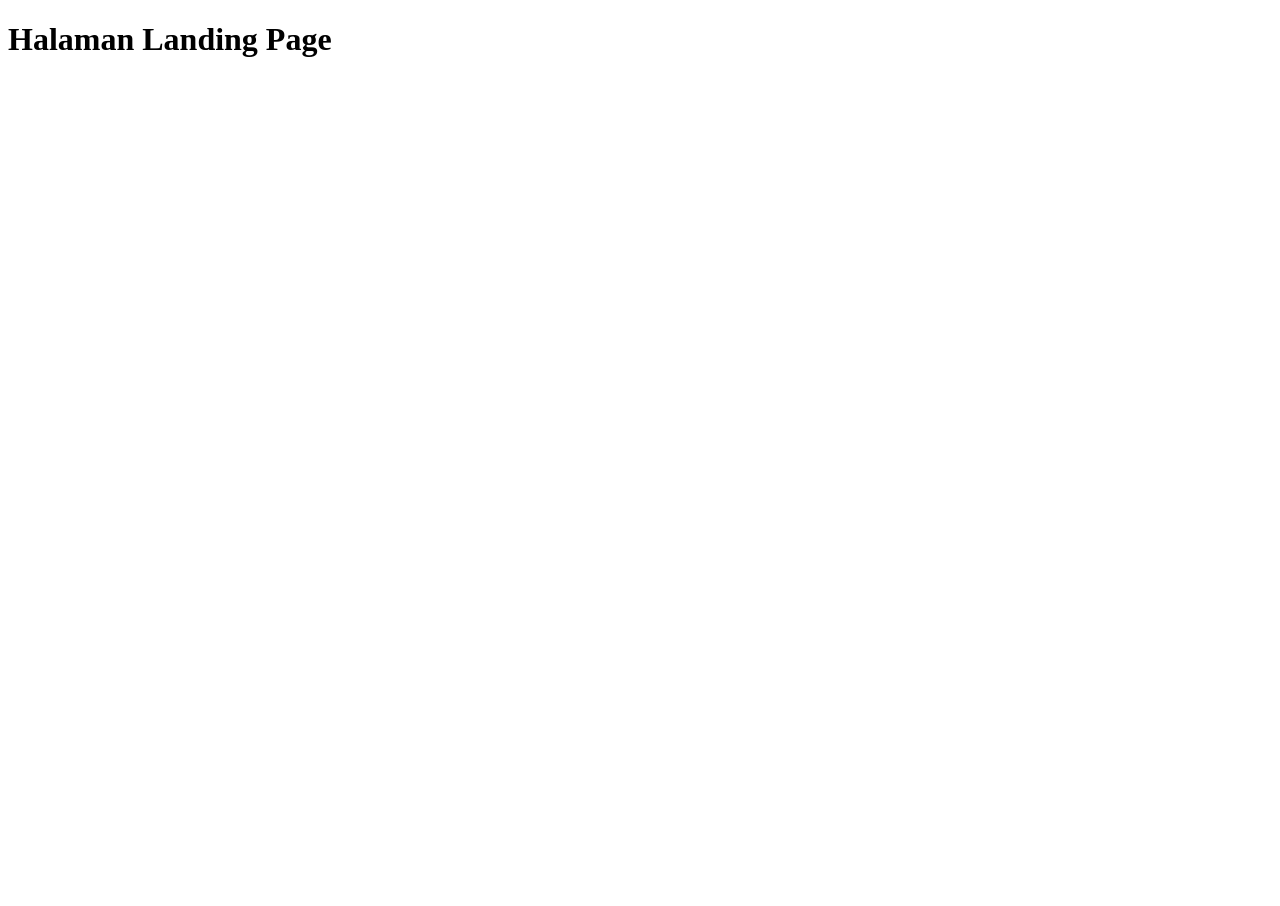
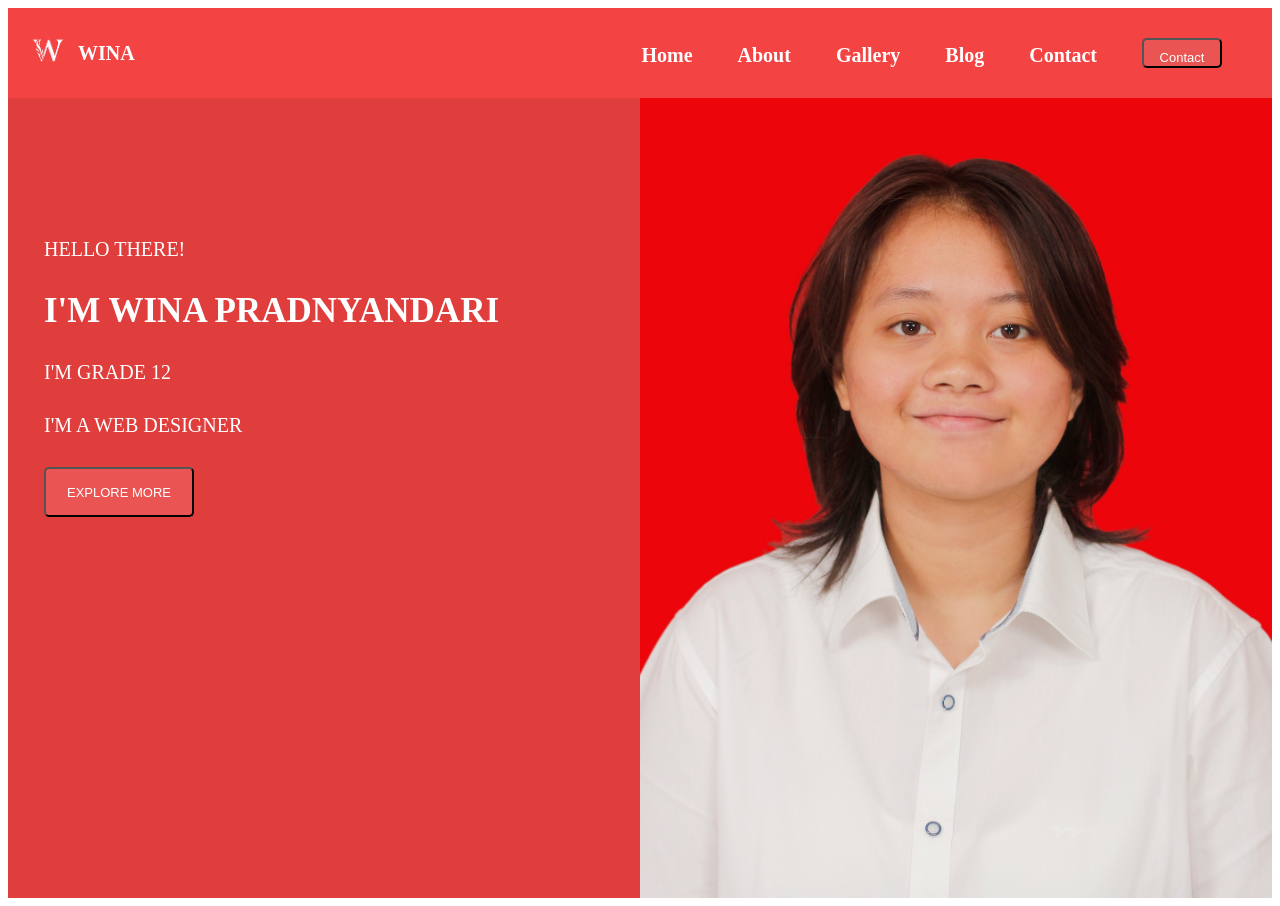
Before and after one commit to perymerdeka/gitflow-training, a plain HTML site: page index.html in a window 1280 px wide. Before the commit the page ends 800 px from the top, so only its background shows below. Drawn offline with Linux system fonts and the light colour scheme.

Commit message:
Done : finish landig page

```diff
--- a/index.html
+++ b/index.html
@@ -4,8 +4,116 @@
     <meta charset="UTF-8">
     <meta name="viewport" content="width=device-width, initial-scale=1.0">
     <title>Halaman Landing Page</title>
+    <style>
+         .nafbar{
+            display: flex;
+            justify-content: space-between;
+            align-items: center;
+            background-color: rgb(243, 67, 67);
+            padding: 10px;
+            flex-direction: row;
+            color: white;
+            font-size: 20px;
+        }
+        .nafbar img{
+            width: 60px;
+            height: 60px;
+        }
+         .nafbar ul{
+            list-style: none;
+        }
+        .nafbar li{
+            display: inline-block;
+            margin-right: 40px;
+            color: white;
+        }
+        .button1{
+            padding: 10px;
+            background-color: rgb(234, 84, 82);
+            color: white;
+            width: 80px;
+            height: 30px;
+            font-size: 13px;
+            border-top-left-radius: 5px;
+            border-top-right-radius: 5px;
+            border-bottom-left-radius: 5px;
+            border-bottom-right-radius: 5px;
+        }
+        .parent{
+            height: 100vh;
+            display: flex;
+        }
+        .konten1{
+            width: 100vh;
+            background-color: rgb(224, 61, 61);
+            display: flex;
+            justify-content: center;
+            align-items: center;
+        }
+         .konten2{
+            width: 100vh;
+           background-image: url(foto.jpg);
+           background-repeat: no-repeat;
+           background-size: cover;
+        }
+        .tulisan{
+            width: 70vh;
+            height: 70vh;
+            font-size: 20px;
+        }
+         .button{
+            padding: 10px;
+            background-color: rgb(234, 84, 82);
+            color: white;
+            width: 150px;
+            height: 50px;
+            border-top-left-radius: 5px;
+            border-top-right-radius: 5px;
+            border-bottom-left-radius: 5px;
+            border-bottom-right-radius: 5px;
+            font-size: 13px;
+        }
+
+        @media screen and (max-width: 900px) {
+
+          .nafbar{
+            flex-direction: column;
+          }
+          .nafbar ul{
+            margin-top: 20px;
+          }
+        }
+
+    </style>
 </head>
 <body>
-    <h1>Halaman Landing Page</h1>
+   <div class="nafbar">
+        <div style="display: flex; align-items: center;">
+            <img src="istockphoto-840599744-612x612-removebg-preview.png">
+            <b>WINA</b>
+        </div>
+        <ul>
+            <li> <b>Home</b></li>
+            <li> <b>About</b> </li>
+            <li> <b>Gallery</b> </li>
+            <li> <b>Blog</b> </li>
+            <li> <b>Contact</b> </li>
+            <li><button class="button1">Contact</button></li>
+        </ul>
+    </div>
+
+    <div class="parent">
+        <div class="konten1">
+            <div class="tulisan">
+                <p style="margin-bottom: 30px; color: white">HELLO THERE!</p>
+                <H1 style="margin-bottom: 30px; font-size: 35px; color: white;" >I'M WINA PRADNYANDARI</H1>
+                <p style="margin-bottom: 30px; color: white;">I'M GRADE 12 </p>
+                <p style="margin-bottom: 30px; color: white;">I'M A WEB DESIGNER </p>
+                <button class="button">EXPLORE MORE</button>
+            </div>
+        </div>
+        <div class="konten2">
+        </div>
+    </div>
 </body>
 </html>
```
Also changed, not shown: foto.jpg (added), istockphoto-840599744-612x612-removebg-preview.png (added), 1 other file.
